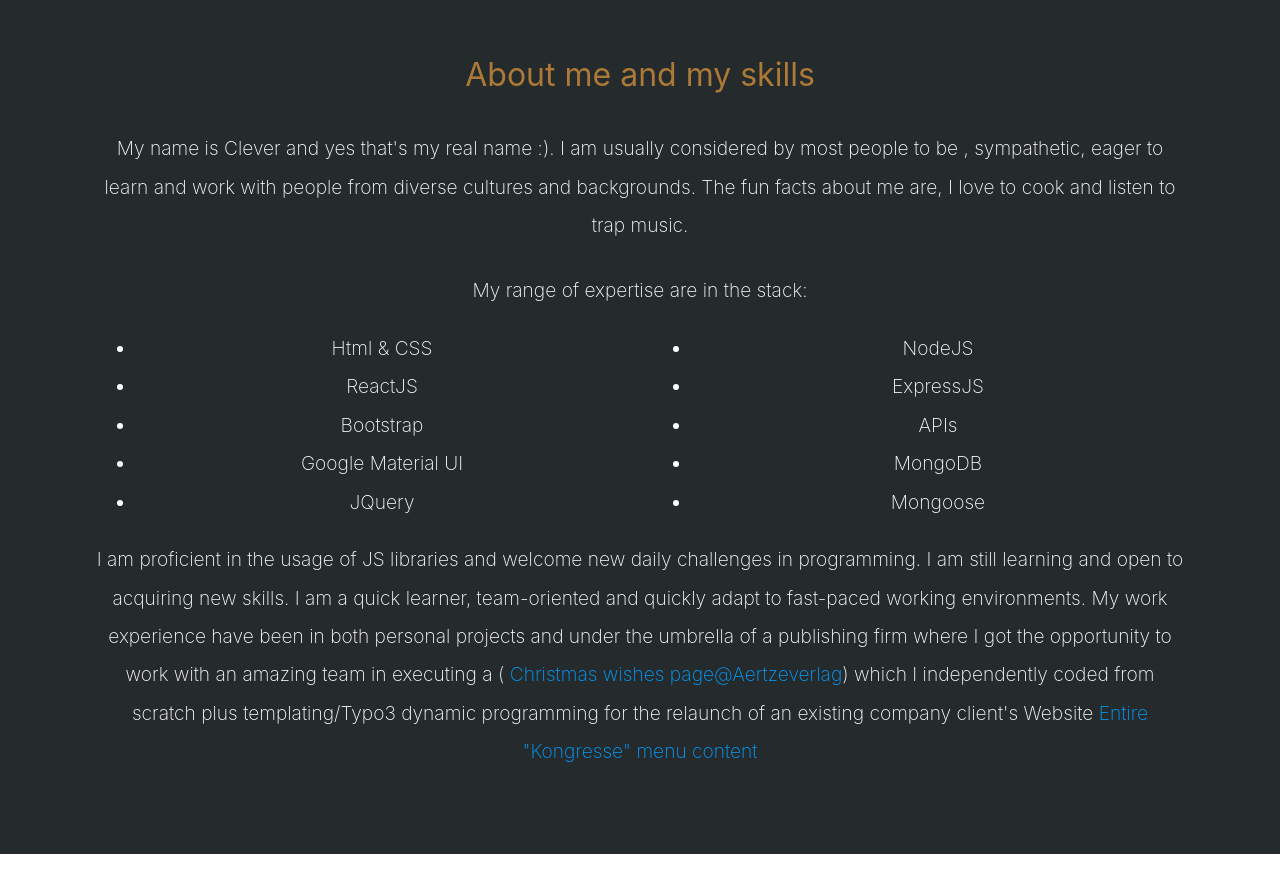
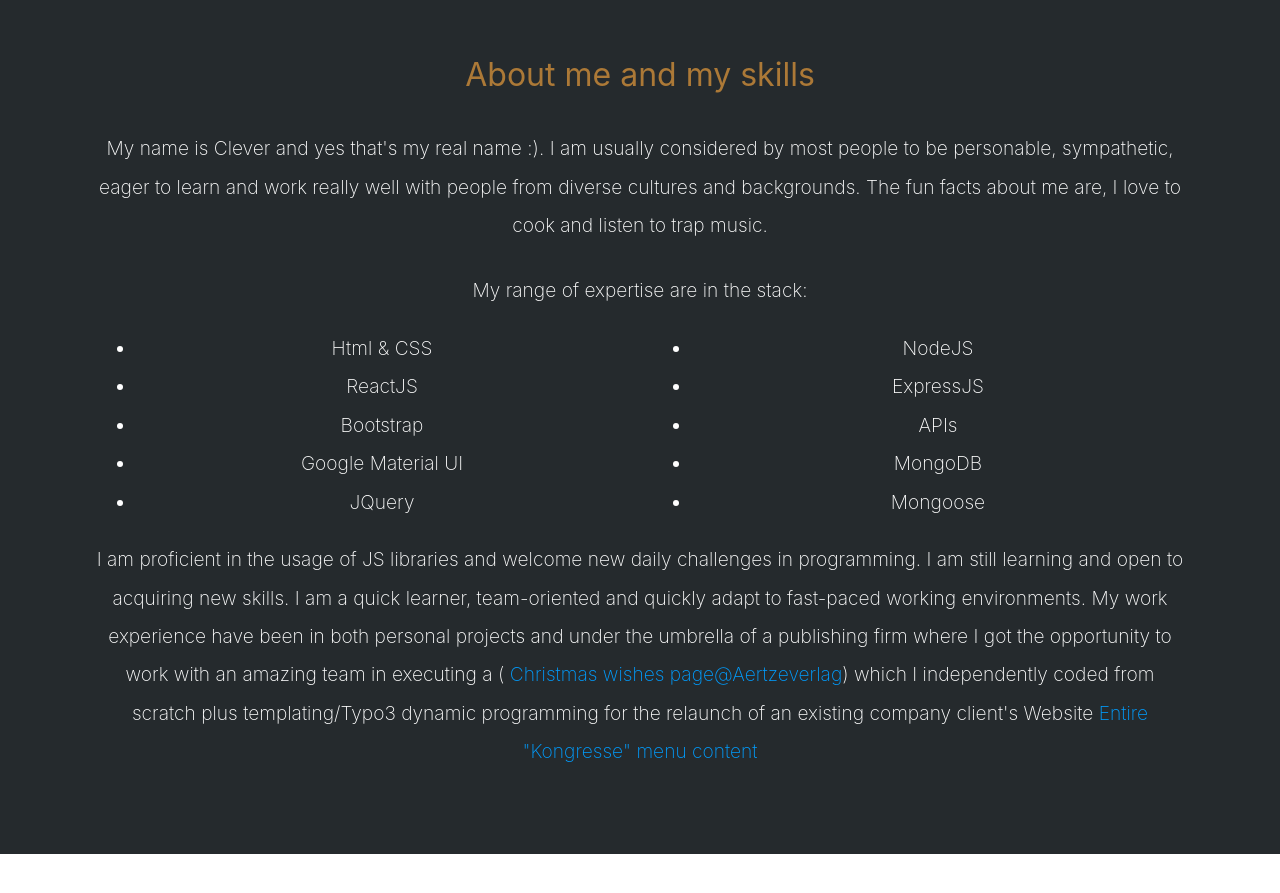
Before and after one commit to Cleverttech/my-portfolio, a React (Create React App) app: page / in a window 1280 px wide. Shown: the part 880-1773 px from the top of the page. Built offline with nearby package versions, Linux system fonts and the light colour scheme.

Commit message:
modify hero page

```diff
--- a/src/App.js
+++ b/src/App.js
@@ -259,8 +259,8 @@ function App() {
 					About me and my skills
 				</h1>
 				<p style={skillText}>
-                    My name is Clever and yes that's my real name :). I am usually considered by most people to be , sympathetic,
-					eager to learn and work with people from diverse cultures and backgrounds.
+                    My name is Clever and yes that's my real name :). I am usually considered by most people to be personable, sympathetic,
+					eager to learn and work really well with people from diverse cultures and backgrounds.
 					 The fun facts about me are, I love to cook and listen to trap music.
 				</p>
 				<p style={skillText}>
```
